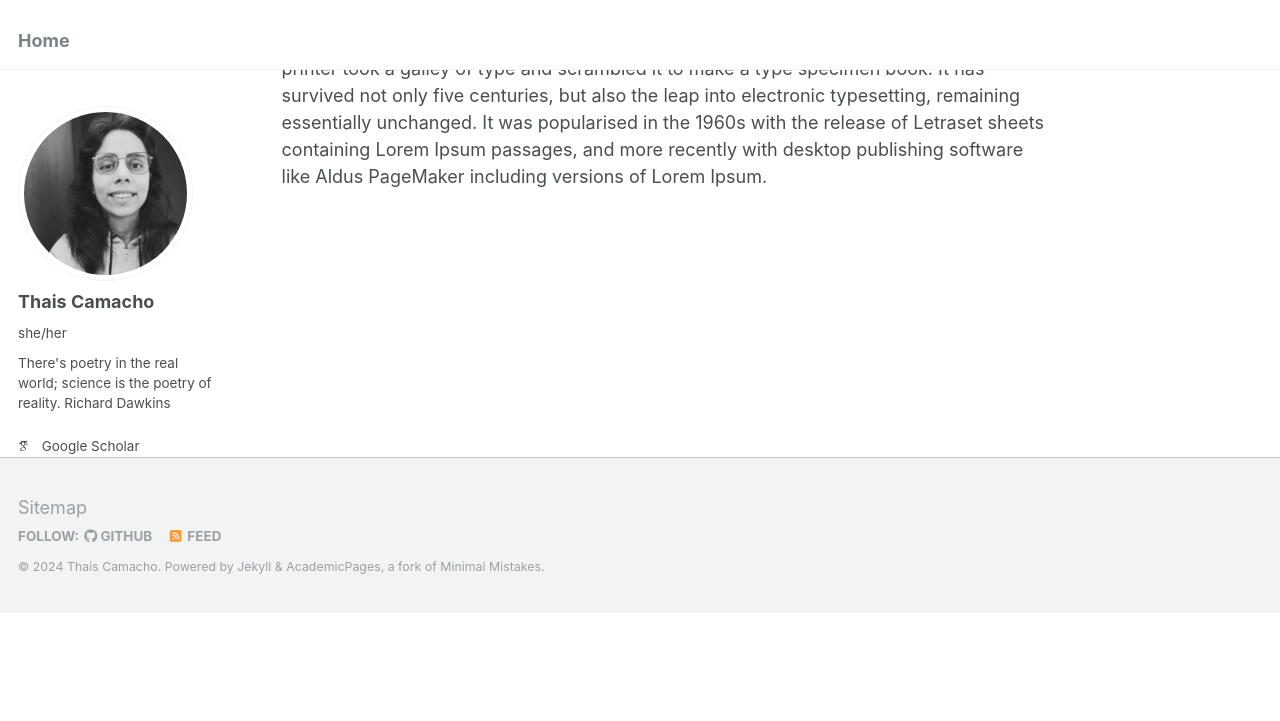
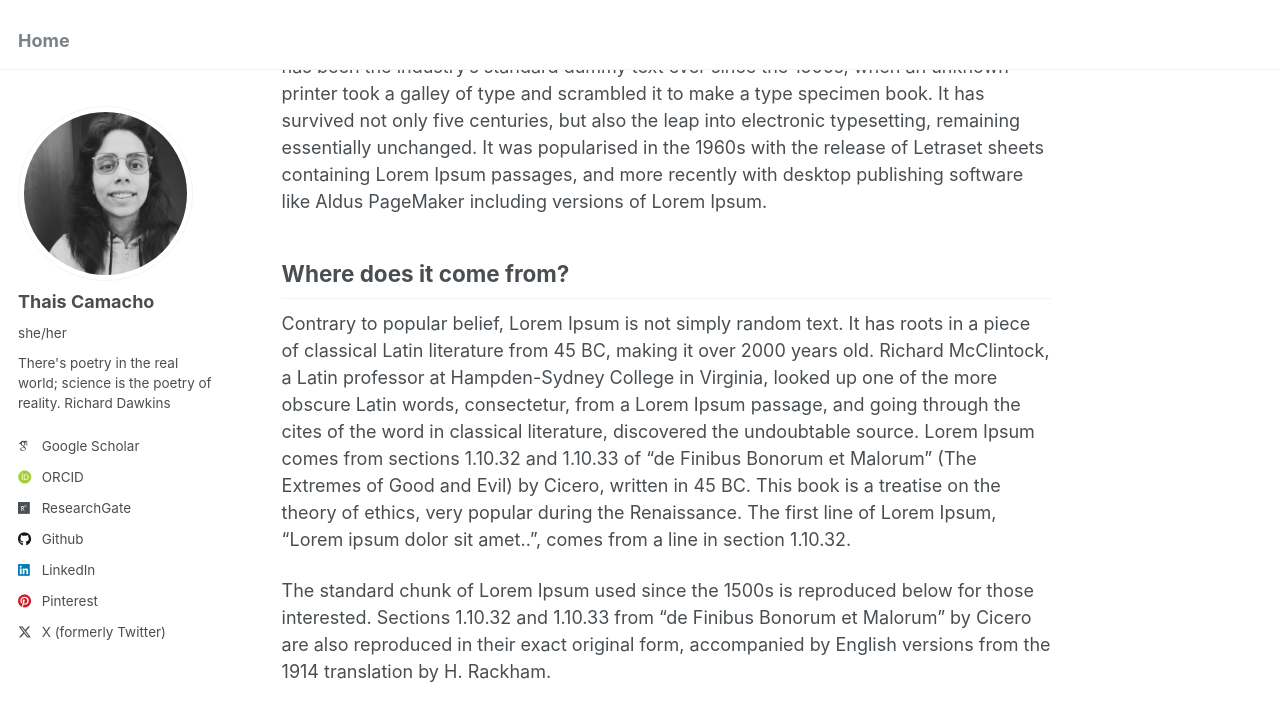
Before and after one commit to thaisacs/thaisacs.github.io, a Jekyll site: the page built from _pages/about.md, in a window 1280 px wide and 900 px high, scrolled down 299 px. Shown: the top 721 px of the window. Built offline with Jekyll 4.4.1, drawn with Linux system fonts in a browser that asks for light colours; some web fonts are replaced; before the commit the page ends 911 px from its top, so only the background shows below that.

Commit message:
up links

```diff
--- a/_config.yml
+++ b/_config.yml
@@ -60,7 +60,7 @@ author:
   linkedin         : "thais-camacho-a0a129263"
   mastodon         : # URL
   medium           : # URL
-  pinterest        : # Username
+  pinterest        : "thaiscamachoo"
   soundcloud       : # Username
   steam            : # Username
   telegram         : # URL
--- a/_pages/about.md
+++ b/_pages/about.md
@@ -10,5 +10,11 @@ redirect_from:
 Ph.D. student in Computer Science at the Universidade Estadual de Campinas (UNICAMP), Brazil. Master in Computer Science by UNICAMP and bachelor in Computer Science by Universidade Estadual de Maringá - Paraná (UEM).
 
 What is Lorem Ipsum?
-======
+---------------
 Lorem Ipsum is simply dummy text of the printing and typesetting industry. Lorem Ipsum has been the industry's standard dummy text ever since the 1500s, when an unknown printer took a galley of type and scrambled it to make a type specimen book. It has survived not only five centuries, but also the leap into electronic typesetting, remaining essentially unchanged. It was popularised in the 1960s with the release of Letraset sheets containing Lorem Ipsum passages, and more recently with desktop publishing software like Aldus PageMaker including versions of Lorem Ipsum.
+
+Where does it come from?
+---------------
+Contrary to popular belief, Lorem Ipsum is not simply random text. It has roots in a piece of classical Latin literature from 45 BC, making it over 2000 years old. Richard McClintock, a Latin professor at Hampden-Sydney College in Virginia, looked up one of the more obscure Latin words, consectetur, from a Lorem Ipsum passage, and going through the cites of the word in classical literature, discovered the undoubtable source. Lorem Ipsum comes from sections 1.10.32 and 1.10.33 of "de Finibus Bonorum et Malorum" (The Extremes of Good and Evil) by Cicero, written in 45 BC. This book is a treatise on the theory of ethics, very popular during the Renaissance. The first line of Lorem Ipsum, "Lorem ipsum dolor sit amet..", comes from a line in section 1.10.32.
+
+The standard chunk of Lorem Ipsum used since the 1500s is reproduced below for those interested. Sections 1.10.32 and 1.10.33 from "de Finibus Bonorum et Malorum" by Cicero are also reproduced in their exact original form, accompanied by English versions from the 1914 translation by H. Rackham.
```
